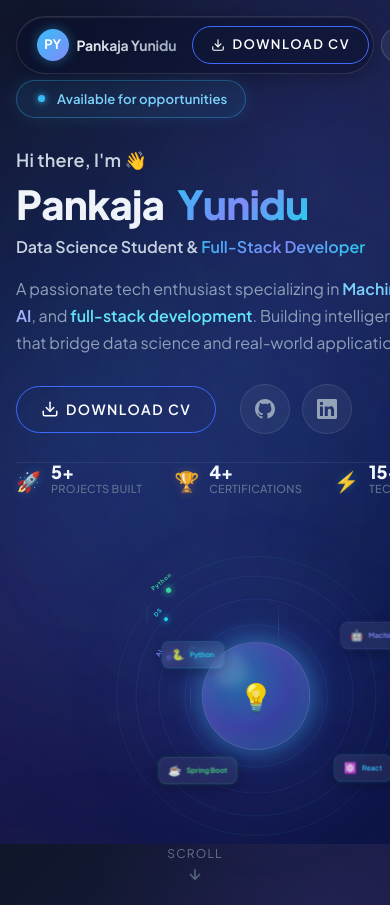
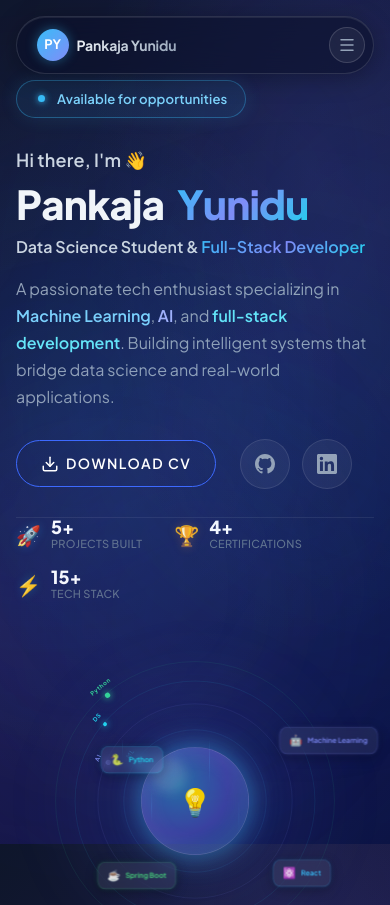
Before and after one commit to pankaja08/my-portfolio, a Next.js app in the folder portfolio-temp/: page / in a window 390 px wide. Shown: the top 905 px of the page. Built offline with nearby package versions, Linux system fonts and the light colour scheme.

Commit message:
fix mobile responsive bug

```diff
--- a/portfolio-temp/next.config.ts
+++ b/portfolio-temp/next.config.ts
@@ -1,9 +1,7 @@
 import type { NextConfig } from "next";
 
 const nextConfig: NextConfig = {
-  turbopack: {
-    root: "D:/MY_PORTFOLIO/portfolio-temp",
-  },
+
 
   images: {
     remotePatterns: [
--- a/portfolio-temp/src/components/Navbar.tsx
+++ b/portfolio-temp/src/components/Navbar.tsx
@@ -170,14 +170,14 @@ export default function Navbar() {
             <a
               href="/E.D. Pankaja yunidu.pdf"
               download
-              className="hidden md:flex cv-shimmer-btn"
+              className="!hidden md:!flex cv-shimmer-btn"
             >
               <Download size={14} style={{ flexShrink: 0 }} />
               <span>Download CV</span>
             </a>
 
             <button
-              className="md:hidden nav-mobile-btn"
+              className="md:!hidden nav-mobile-btn"
               onClick={() => setMenuOpen(!menuOpen)}
               aria-label="Toggle menu"
             >
--- a/portfolio-temp/src/sections/Hero.tsx
+++ b/portfolio-temp/src/sections/Hero.tsx
@@ -21,7 +21,7 @@ function HeroVisual() {
 
   return (
     <div className="relative flex items-center justify-center w-full h-full select-none">
-      <div className="hero-visual-scaler flex items-center justify-center relative w-[480px] h-[480px]">
+      <div className="hero-visual-scaler flex items-center justify-center relative w-[280px] h-[280px] min-[375px]:w-[320px] min-[375px]:h-[320px] sm:w-[480px] sm:h-[480px]">
         {/* Outer ambient glow */}
         <div style={{
           position: "absolute",
```
